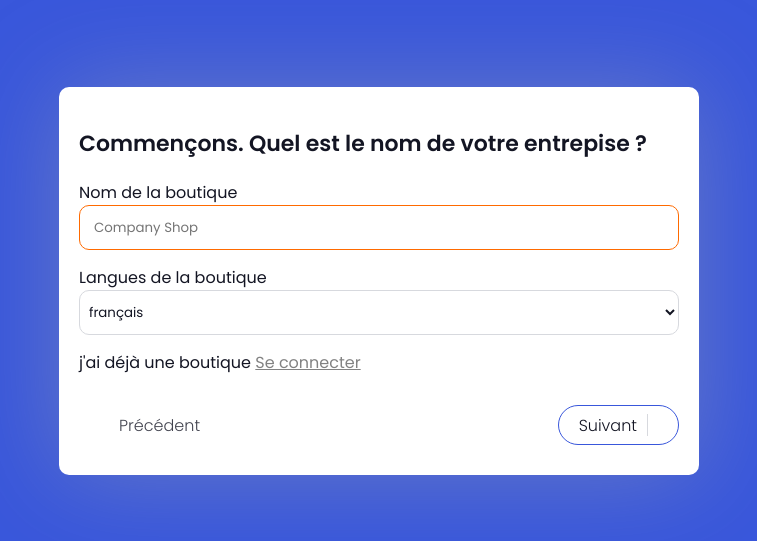
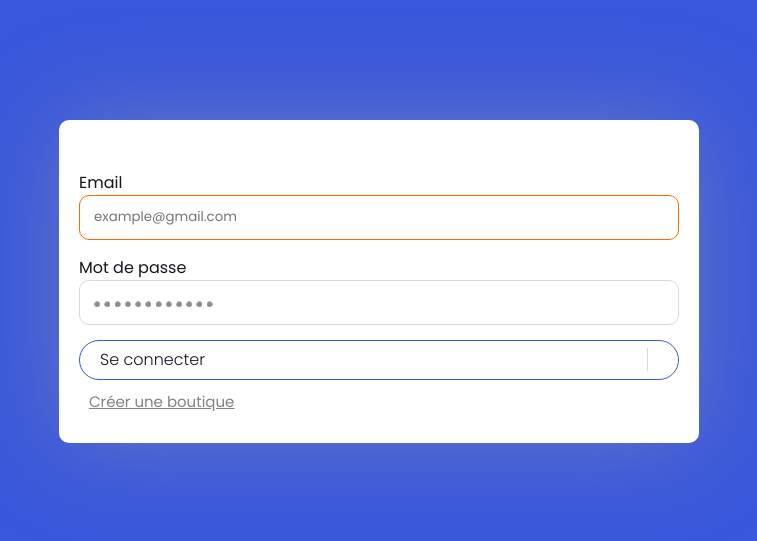
Before and after one commit to artsiders/comx-front, a React (Vite) app: page / in a window 1280 px wide. Shown: the part 119-660 px from the top of the page, without its empty margins (261-1018 px from the left). Built offline with nearby package versions, Linux system fonts and the light colour scheme.

Commit message:
remake route and add notfound component

```diff
--- a/src/Routeur.tsx
+++ b/src/Routeur.tsx
@@ -7,17 +7,17 @@ import UserDashboardLayout from "./components/userDasboard/UserDashboardLayout";
 import UserProducts from "./pages/UserProducts";
 import UserCategories from "./pages/UserCategories";
 import UserOrder from "./pages/UserOrder";
-import Form from "./pages/Form";
 import PrivateRoute from "./PrivateRoute";
 import Login from "./pages/Login";
+import NotFound from "./pages/NotFound";
 
 const Routeur = () => {
   return (
     <Routes>
       <Route element={<FormLayout />} >
-        <Route path="/" element={<CreateShop />} />
+        <Route path="/" element={<Login />} />
         <Route path="/login" element={<Login />} />
-        <Route path="/test" element={<Form />}></Route>
+        <Route path="/create-shop" element={<CreateShop />} />
       </Route>
 
       <Route element={<PrivateRoute />}>
@@ -29,7 +29,8 @@ const Routeur = () => {
         </Route>
       </Route>
 
-      <Route path="/my-shop/:shopName" element={<UserShop />} />
+      <Route path="shop/:shopName" element={<UserShop />} />
+      <Route path="*" element={<NotFound />} />
     </Routes>
   );
 };
--- a/src/components/CreateShopForm/StartForm.tsx
+++ b/src/components/CreateShopForm/StartForm.tsx
@@ -1,3 +1,4 @@
+import { NavLink } from "react-router-dom";
 import { ShopDatas } from "../../_interface";
 
 interface Props {
@@ -29,7 +30,7 @@ export default function StartForm(props: Props) {
                 <option value="fr">français</option>
                 <option value="en">english</option>
             </select>
-            <p>j'ai déjà une boutique <a href="/login">Se connecter</a></p>
+            <p>j'ai déjà une boutique <NavLink to="/login">Se connecter</NavLink></p>
         </div>
     )
 }
--- a/src/components/userDasboard/UserTopBar.tsx
+++ b/src/components/userDasboard/UserTopBar.tsx
@@ -37,7 +37,7 @@ const UserTopBar = () => {
           <li>Produits</li>
           <li>Contact</li> */}
         </ul>
-        <a href={`/my-shop/${session.Shop.shopName}/`} target='_blank' className='btn_preview'>
+        <a href={`/shop/${session.Shop.shopName}/`} target='_blank' className='btn_preview'>
           Previsualiser
           <i className='fa fa-share'></i>
         </a>
--- a/src/pages/Form.tsx
+++ /dev/null
@@ -1,19 +0,0 @@
-import { AxiosError, AxiosResponse } from "axios";
-import axiosURL from "../axiosConfig";
-
-export default function Form() {
-    const handleSubmit = (e: any) => {
-        e.preventDefault()
-        const formdata: FormData = new FormData(e.currentTarget);
-        axiosURL.post(`/shop/banane`, formdata)
-            .then((data: AxiosResponse) => {
-                console.log(data);
-            }).catch((err: AxiosError) => console.log(err))
-    }
-    return (
-        <form method="post" onSubmit={handleSubmit}>
-            <input type="text" name="test" value='banane' />
-            <button type="submit">test</button>
-        </form>
-    )
-}
--- a/src/pages/Login.tsx
+++ b/src/pages/Login.tsx
@@ -5,7 +5,7 @@ import { toast } from "react-toastify"
 import { useDispatch, useSelector } from "react-redux"
 import { connect } from "../feature/session.slice"
 import { RootState } from "../app/store"
-import { useNavigate } from "react-router-dom"
+import { NavLink, useNavigate } from "react-router-dom"
 
 export default function Login() {
     const dispatch = useDispatch()
@@ -56,6 +56,7 @@ export default function Login() {
                     className="input"
                     placeholder="example@gmail.com"
                     value={email}
+                    autoFocus
                     onChange={(e) => setEmail(e.currentTarget.value)}
                 />
                 <label>Mot de passe</label>
@@ -70,7 +71,7 @@ export default function Login() {
                     Se connecter
                     <i className="fa fa-sign-in"></i>
                 </button>
-                <a href="/">Créer une boutique</a>
+                <NavLink to="/create-shop">Créer une boutique</NavLink>
             </form>
         </div>
     )
--- /dev/null
+++ b/src/pages/NotFound.tsx
@@ -0,0 +1,7 @@
+export default function NotFound() {
+    return (
+        <section className="center" style={{ height: "100vh" }}>
+            <h1 style={{ fontSize: 40 }}>404</h1>
+        </section>
+    )
+}
```
